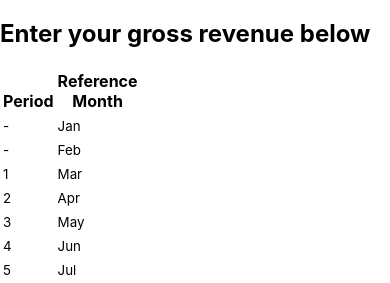
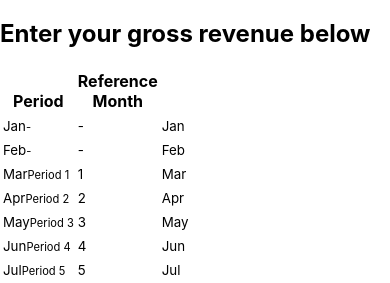
Before and after one commit to gopunchcard/cews-calculator, a React (Create React App) app: page / in a window 390 px wide. Shown: the part 2571-2854 px from the top of the page. Built offline with nearby package versions, Linux system fonts and the light colour scheme; the HTML template or start-up script is replaced by a standard one; a web font is replaced by a local one.

Commit message:
Adjusted responsive layout on smaller devices

```diff
--- a/src/App.tsx
+++ b/src/App.tsx
@@ -45,16 +45,22 @@ const App: React.FC<IProps> = (_props: IProps) => {
 					</div>
 				</div>
 				<div className="row">
-					<div className="col-xl-4">
+					<div className="col-xxl-4">
 						<div className="mt-xl-4 mr-xl-4">
 							<h2 className="display-1 mb-3 mb-xl-4">
 								How much can I get?
 							</h2>
-							<Lead />
-							<Video className="d-none d-xl-block mt-4" />
+							<div className="row">
+								<div className="col-xl-6 col-xxl-12">
+									<Lead />
+								</div>
+								<div className="d-none d-xl-flex align-items-center col-xl-5 col-xxl-12 mt-xxl-4 ml-xl-auto">
+									<Video />
+								</div>
+							</div>
 						</div>
 					</div>
-					<div className="col-xl-8 mt-5 mt-xl-0 hero-block text-dark mb-n5">
+					<div className="col-xxl-8 mt-5 mt-xxl-0 hero-block text-dark mb-n5">
 						<div className="punchcard-wrapper shadow">
 							<div className="punchcard">
 								<div className="bg-quinary-light px-3 py-4 px-lg-4">
--- a/src/Calculator.tsx
+++ b/src/Calculator.tsx
@@ -59,18 +59,18 @@ const Calculator: React.FC<IProps> = (props: IProps) => {
 			</div>
 			<div className="row mx-lg-0">
 				<div className="col-lg px-lg-0 py-lg-3">
-					<div className="row mx-lg-0">
+					<div className="row mx-md-0">
 						<h2 className="d-none d-sm-block col-12 px-lg-0 h6 text-sm-center text-monospace text-uppercase">
 							Enter your gross revenue below
 						</h2>
-						<div className="d-none d-lg-block col-lg-auto px-lg-0">
+						<div className="d-none d-md-block col-md-auto px-md-0">
 							<table className="table table-sm table-striped table-borderless mb-0">
 								<thead>
 									<tr className="text-monospace">
-										<th className="px-3 line-height-1">
-											<br />Period
+										<th className="px-3 line-height-1 visibil">
+											<br className="d-none d-lg-inline" />Period
 										</th>
-										<th className="px-3 pl-lg-0 line-height-1">
+										<th className="d-none d-lg-table-cell px-3 pl-lg-1 line-height-1">
 											Reference<br />Month
 										</th>
 									</tr>
@@ -79,13 +79,22 @@ const Calculator: React.FC<IProps> = (props: IProps) => {
 									{values2019.map((item, index: number) => {
 										return (
 											<tr key={`row-labels-${index}`} className={classnames(!checkEnabledPeriods(index) && 'disabled')}>
-												<td className="px-3">
+												<td className="d-lg-none px-3 text-uppercase text-monospace small text-nowrap align-middle">
+													<div className="d-flex flex-column justify-content-center form-control px-0 bg-transparent border-transparent">
+														<small>
+															{monthLabels[index]}
+															<small className="d-block mt-n2">
+																{index - periodStart >= 0 ? `Period ${index - periodStart + 1}` : '-'}
+															</small>
+														</small>
+													</div>
+												</td>
+												<td className="d-none d-lg-table-cell px-3">
 													<div className="form-control bg-transparent border-transparent px-0">
 														<small className="text-uppercase text-monospace text-right">{index - periodStart >= 0 ? index - periodStart + 1 : '-'}</small>
 													</div>
 												</td>
-
-												<td className="px-3 pl-lg-0">
+												<td className="d-none d-lg-table-cell px-3 pl-lg-1">
 													<div className="form-control bg-transparent border-transparent px-0">
 														<small className="text-uppercase text-monospace text-right">{monthLabels[index]}</small>
 													</div>
@@ -96,14 +105,14 @@ const Calculator: React.FC<IProps> = (props: IProps) => {
 								</tbody>
 							</table>
 						</div>
-						<div className="col-sm-6 col-lg pr-sm-1 px-lg-0">
+						<div className="col-md px-md-0">
 							<h2 className="d-sm-none h6 text-monospace text-uppercase">
 								Enter your 2019 revenue
 							</h2>
 							<table className="table table-sm table-striped table-borderless mb-0">
 								<thead>
 									<tr>
-										<th className="d-none d-sm-table-cell px-3 px-lg-1 text-monospace line-height-1">
+										<th className="d-none d-sm-table-cell px-3 px-md-1 text-monospace line-height-1">
 											<br className="d-none d-lg-inline" />2019
 										</th>
 									</tr>
@@ -111,8 +120,8 @@ const Calculator: React.FC<IProps> = (props: IProps) => {
 								<tbody>
 									{values2019.map((item, index: number) => {
 										return (
-											<tr key={`column-2019-${index}`} className={classnames(index < periodStart && 'd-none d-sm-table-row', !checkEnabledPeriods(index) && 'disabled')}>
-												<td className="d-lg-none pl-3 text-uppercase text-monospace small text-nowrap align-middle">
+											<tr key={`column-2019-${index}`} className={classnames(index < periodStart && 'd-none d-md-table-row', !checkEnabledPeriods(index) && 'disabled')}>
+												<td className="d-md-none pl-3 text-uppercase text-monospace small text-nowrap align-middle">
 													{monthLabels[index]}
 													<small className="d-block mt-n2">
 														{index - periodStart >= 0 ? `Period ${index - periodStart + 1}` : '-'}
@@ -146,12 +155,12 @@ const Calculator: React.FC<IProps> = (props: IProps) => {
 															/>
 														</div>
 													) : (
-															<div className="form-control bg-transparent border-transparent px-0 text-right text-monospace">
-																<small className="d-inline-flex align-items-center align-middle mx-n4 mx-lg-n3">
-																	Field for Alt.<IconArrowRight />
-																</small>
-															</div>
-														)}
+														<div className="form-control bg-transparent border-transparent px-0 text-right text-monospace">
+															<small className="d-inline-flex align-items-center align-middle mx-md-n3">
+																Field for Alt.<IconArrowRight />
+															</small>
+														</div>
+													)}
 												</td>
 											</tr>
 										)
@@ -159,14 +168,14 @@ const Calculator: React.FC<IProps> = (props: IProps) => {
 								</tbody>
 							</table>
 						</div>
-						<div className="col-sm-6 col-lg mt-4 mt-sm-0 pl-sm-1 px-lg-0">
+						<div className="col-md mt-4 mt-md-0 px-md-0">
 							<h2 className="d-sm-none h6 text-monospace text-uppercase">
 								Enter your 2020 revenue
 							</h2>
 							<table className="table table-sm table-striped table-borderless mb-0">
 								<thead>
 									<tr>
-										<th className="d-none d-sm-table-cell px-3 px-lg-1 text-monospace line-height-1">
+										<th className="d-none d-sm-table-cell px-3 px-md-1 text-monospace line-height-1">
 											<br className="d-none d-lg-inline" />2020
 										</th>
 									</tr>
@@ -175,7 +184,7 @@ const Calculator: React.FC<IProps> = (props: IProps) => {
 									{values2020.map((item, index: number) => {
 										return (
 											<tr key={`column-2020-${index}`} className={classnames(!checkEnabledPeriods(index) && 'disabled')}>
-												<td className="d-lg-none pl-3 text-uppercase text-monospace small text-nowrap align-middle">
+												<td className="d-md-none pl-3 text-uppercase text-monospace small text-nowrap align-middle">
 													{monthLabels[index]}
 													<small className="d-block mt-n2">
 														{index - periodStart >= 0 ? `Period ${index - periodStart + 1}` : '-'}
@@ -214,15 +223,15 @@ const Calculator: React.FC<IProps> = (props: IProps) => {
 								</tbody>
 							</table>
 						</div>
-						<div className="col-sm-6 col-lg mt-4 mt-sm-0 pl-sm-1 px-lg-0">
+						<div className="col-md mt-4 mt-md-0 px-md-0">
 							<h2 className="d-sm-none h6 text-monospace text-uppercase">
-								Renumeration
+								Eligible Renumeration<a href="#general-notes-8"><sup>8</sup></a>
 							</h2>
 							<table className="table table-sm table-striped table-borderless mb-0">
 								<thead>
 									<tr className="text-monospace">
 										<th className="d-none d-sm-table-cell px-3 px-lg-1 text-monospace line-height-1">
-											Eligible<br /> Renumeration<a href="#general-notes-8"><sup>8</sup></a>
+											Eligible<br className="d-none d-lg-inline" /> Renumeration<a href="#general-notes-8"><sup>8</sup></a>
 										</th>
 									</tr>
 								</thead>
@@ -230,7 +239,7 @@ const Calculator: React.FC<IProps> = (props: IProps) => {
 									{renumerationValues.map((item, index: number) => {
 										return (
 											<tr key={`column-2020-${index}`} className={classnames(!checkEnabledPeriods(index) && 'disabled')}>
-												<td className="d-lg-none pl-3 text-uppercase text-monospace small text-nowrap align-middle">
+												<td className="d-md-none pl-3 text-uppercase text-monospace small text-nowrap align-middle">
 													{monthLabels[index]}
 													<small className="d-block mt-n2">
 														{index - periodStart >= 0 ? `Period ${index - periodStart + 1}` : '-'}
@@ -268,9 +277,6 @@ const Calculator: React.FC<IProps> = (props: IProps) => {
 								</tbody>
 							</table>
 						</div>
-					</div>
-					<div className="text-center text-lg-left">
-						<button className="btn btn-outline-primary mt-4" onClick={reset}>Reset fields</button>
 					</div>
 				</div>
 				<div className="align-self-start col-lg-auto mt-4 mt-lg-0 pt-4 px-lg-0 pt-lg-3 bg-quinary">
@@ -337,6 +343,9 @@ const Calculator: React.FC<IProps> = (props: IProps) => {
 						</tbody>
 					</table>
 				</div>
+			</div>
+			<div className="text-center text-lg-left mt-4 mt-lg-3">
+				<button className="btn btn-outline-primary" onClick={reset}>Reset fields</button>
 			</div>
 		</React.Fragment>
 	);
--- a/src/scss/_variables.scss
+++ b/src/scss/_variables.scss
@@ -129,7 +129,8 @@ $container-max-widths: (
   sm: 576px,
   md: 768px,
   lg: 992px,
-  xl: 1200px,
+	xl: 1200px,
+	xxl: 1320px,
 );
 
 //////////////////////////////////////////////////
--- a/src/scss/cews/_calculator.scss
+++ b/src/scss/cews/_calculator.scss
@@ -1,4 +1,3 @@
-// To fit $xx,xxx
 .min-width-5 {
-	min-width: 4rem;
+	min-width: 5rem;
 }
```
